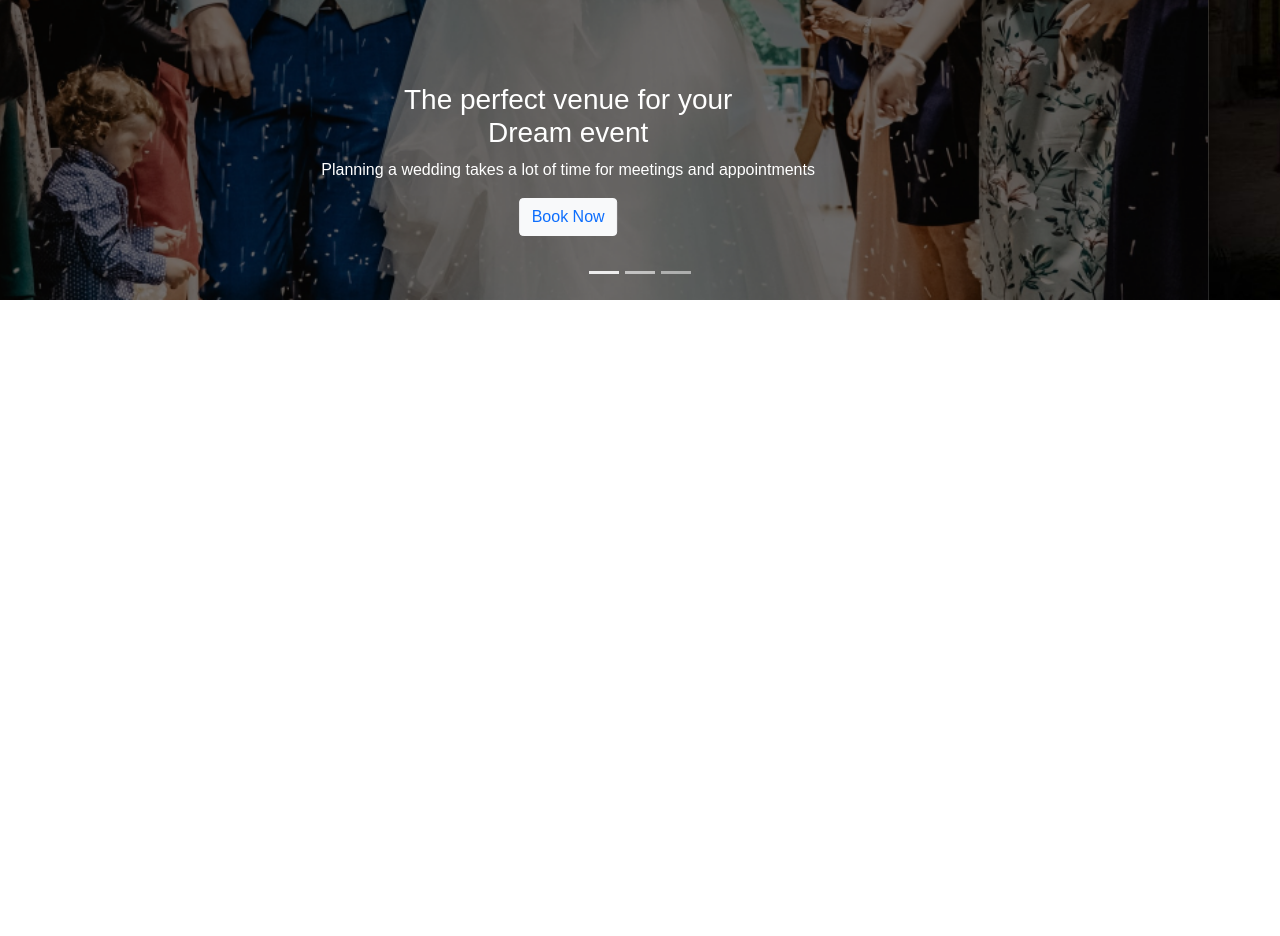
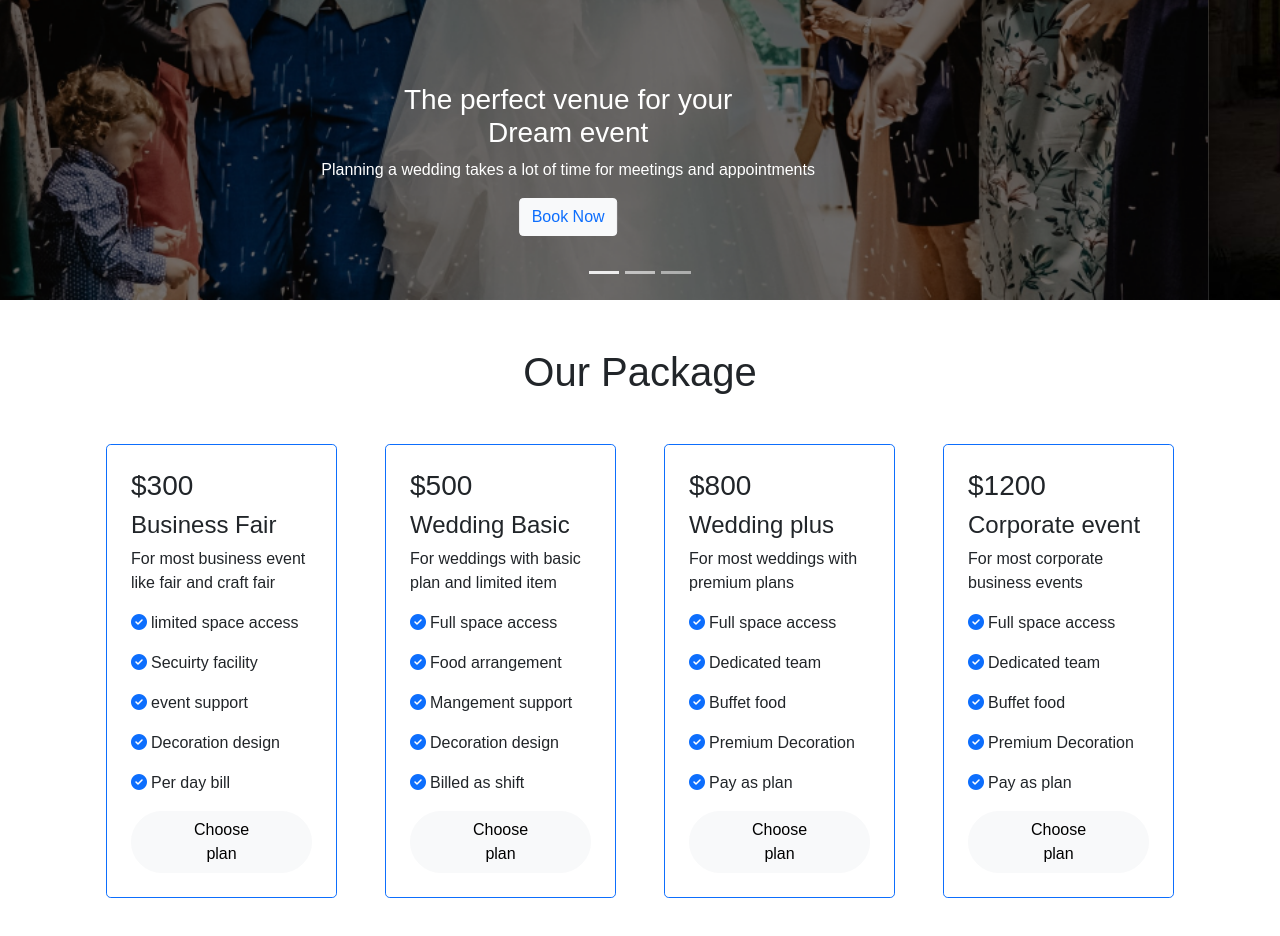
Before and after one commit to SakibAhamedKhan/weddingDream-convention-center, a plain HTML site: page index.html in a window 1280 px wide. Shown: the part 500-1436 px from the top of the page. Before the commit the page ends 800 px from the top, so only its background shows below. Drawn offline with nearby package versions, Linux system fonts and the light colour scheme.

Commit message:
our package section done

```diff
--- a/css/style.css
+++ b/css/style.css
@@ -3,6 +3,40 @@
 	font-family: 'Poppins', sans-serif;
 }
 
+/* Home section */
 .image-slider-wh {
 	object-fit: cover;
 }
+
+/* Choose Plan section */
+.choosed-plan-custom {
+
+	justify-content: space-between !important;
+	transition: all 0.5s ease-in-out;
+}
+
+.choosed-plan-custom:hover {
+	background: #3F87F5 !important;
+	color: white;
+	transform: scale(1.120);
+	box-shadow: 0px 42px 34px rgba(63, 135, 245, 0.25);
+
+}
+
+.choosed-plan-custom:hover .fa-check-circle {
+	color: white !important;
+}
+
+.choosed-plan-custom:hover .choose-plan-badge-custom {
+	display: block !important;
+}
+
+
+@media screen and (max-width:600px) {
+	.nav-logo-custom {
+		font-size: 14px !important;
+		word-wrap: break-word;
+	}
+
+
+}
--- a/index.html
+++ b/index.html
@@ -1,5 +1,6 @@
 <!DOCTYPE html>
 <html lang="en">
+
 <head>
 	<meta charset="UTF-8">
 	<meta http-equiv="X-UA-Compatible" content="IE=edge">
@@ -8,15 +9,23 @@
 	<!-- custom css -->
 	<link rel="stylesheet" href="css/style.css">
 	<!-- Bootstrap css -->
-	<link href="https://cdn.jsdelivr.net/npm/bootstrap@5.1.3/dist/css/bootstrap.min.css" rel="stylesheet" integrity="sha384-1BmE4kWBq78iYhFldvKuhfTAU6auU8tT94WrHftjDbrCEXSU1oBoqyl2QvZ6jIW3" crossorigin="anonymous">
+	<link href="https://cdn.jsdelivr.net/npm/bootstrap@5.1.3/dist/css/bootstrap.min.css" rel="stylesheet"
+		integrity="sha384-1BmE4kWBq78iYhFldvKuhfTAU6auU8tT94WrHftjDbrCEXSU1oBoqyl2QvZ6jIW3"
+		crossorigin="anonymous">
+	<!-- Font awesome link -->
+	<script src="https://kit.fontawesome.com/44a290f6bd.js" crossorigin="anonymous"></script>
 </head>
+
 <body>
 	<header>
 		<!-- Nav bar -->
 		<nav class="navbar navbar-expand-lg navbar-light bg-white fixed-top">
 			<div class="container">
-			  <a class="navbar-brand" href="#">WeddingDream Convention Center</a>
-			  <button class="navbar-toggler" type="button" data-bs-toggle="collapse" data-bs-target="#navbarText" aria-controls="navbarText" aria-expanded="false" aria-label="Toggle navigation">
+				<a class="navbar-brand fw-bold text-wrap nav-logo-custom" href="#">WeddingDream
+					Convention Center</a>
+				<button class="navbar-toggler" type="button" data-bs-toggle="collapse"
+					data-bs-target="#navbarText" aria-controls="navbarText" aria-expanded="false"
+					aria-label="Toggle navigation">
 					<span class="navbar-toggler-icon"></span>
 				</button>
 				<div class="collapse navbar-collapse" id="navbarText">
@@ -44,47 +53,187 @@
 		<section class=".container-fluid m-auto">
 			<div id="carouselExampleCaptions" class="carousel slide" data-bs-ride="carousel">
 				<div class="carousel-indicators">
-				  <button type="button" data-bs-target="#carouselExampleCaptions" data-bs-slide-to="0" class="active" aria-current="true" aria-label="Slide 1"></button>
-				  <button type="button" data-bs-target="#carouselExampleCaptions" data-bs-slide-to="1" aria-label="Slide 2"></button>
-				  <button type="button" data-bs-target="#carouselExampleCaptions" data-bs-slide-to="2" aria-label="Slide 3"></button>
+					<button type="button" data-bs-target="#carouselExampleCaptions"
+						data-bs-slide-to="0" class="active" aria-current="true"
+						aria-label="Slide 1"></button>
+					<button type="button" data-bs-target="#carouselExampleCaptions"
+						data-bs-slide-to="1" aria-label="Slide 2"></button>
+					<button type="button" data-bs-target="#carouselExampleCaptions"
+						data-bs-slide-to="2" aria-label="Slide 3"></button>
 				</div>
 				<div class="carousel-inner">
 					<div class="carousel-item active">
-				    <img src="images/banner.png" class="d-block w-100 vh-100 image-slider-wh" alt="...">
+						<img src="images/banner.png"
+							class="d-block w-100 vh-100 image-slider-wh" alt="...">
 						<div class="carousel-caption d-md-block">
 							<h5 class="fs-3">The perfect venue for your<br>
 								Dream event</h5>
-				      <p class="fw-lighter">Planning a wedding takes a lot of time for meetings and appointments</p>
-				      <button class="btn btn-light text-primary mb-4">Book Now</button>
+							<p class="fw-lighter">Planning a wedding takes a lot of time for
+								meetings and appointments</p>
+							<button class="btn btn-light text-primary mb-4">Book
+								Now</button>
 						</div>
 					</div>
 					<div class="carousel-item">
-				    <img src="images/imgonline-com-ua-resize-dNCHNBejLvu4VEZ9.jpg" class="d-block w-100 vh-100 image-slider-wh" alt="...">
+						<img src="images/imgonline-com-ua-resize-dNCHNBejLvu4VEZ9.jpg"
+							class="d-block w-100 vh-100 image-slider-wh" alt="...">
 						<div class="carousel-caption d-md-block">
 							<h5 class="fs-2">The perfect venue for your<br>
 								next event</h5>
-				      <p class="fw-lighter">A lot of what you see online and on websites like Pinterest comes to life at a show</p>
-				      <button class="btn btn-light text-primary mb-4">Book Now</button>
+							<p class="fw-lighter">A lot of what you see online and on
+								websites like Pinterest comes to life at a show</p>
+							<button class="btn btn-light text-primary mb-4">Book
+								Now</button>
 						</div>
 					</div>
 					<div class="carousel-item">
-				    <img src="images/imgonline-com-ua-resize-ht5H8Uqo8jfab.jpg" class="d-block w-100 vh-100 image-slider-wh alt="...">
+						<img src="images/imgonline-com-ua-resize-ht5H8Uqo8jfab.jpg"
+							class="d-block w-100 vh-100 image-slider-wh alt=" ...">
 						<div class="carousel-caption d-md-block">
 							<h5 class="fs-2">The perfect venue for your<br>
 								next reception</h5>
-				      <p class="fw-lighter">Most bridal shows feature a fashion show where models strut down a runway rocking</p>
-				      <button class="btn btn-light text-primary mb-4">Book Now</button>
+							<p class="fw-lighter">Most bridal shows feature a fashion show
+								where models strut down a runway rocking</p>
+							<button class="btn btn-light text-primary mb-4">Book
+								Now</button>
 						</div>
 					</div>
 				</div>
-				<button class="carousel-control-prev" type="button" data-bs-target="#carouselExampleCaptions" data-bs-slide="prev">
+				<button class="carousel-control-prev" type="button"
+					data-bs-target="#carouselExampleCaptions" data-bs-slide="prev">
 					<span class="carousel-control-prev-icon" aria-hidden="true"></span>
 					<span class="visually-hidden">Previous</span>
 				</button>
-				<button class="carousel-control-next" type="button" data-bs-target="#carouselExampleCaptions" data-bs-slide="next">
+				<button class="carousel-control-next" type="button"
+					data-bs-target="#carouselExampleCaptions" data-bs-slide="next">
 					<span class="carousel-control-next-icon" aria-hidden="true"></span>
 					<span class="visually-hidden">Next</span>
 				</button>
+			</div>
+		</section>
+		<!-- Our Package section -->
+		<section class="container my-5">
+			<h1 class="text-center mb-5">Our Package
+			</h1>
+			<div class="row row-cols-1 row-cols-md-2 row-cols-lg-3 row-cols-xl-4 g-5 mx-4 mx-md-0 mx-lg-0">
+				<div class="col">
+					<div class="card h-100 border border-primary rounded-3 position-relative p-4 choosed-plan-custom
+						">
+						<span
+							class="d-none position-absolute top-0 start-100 translate-middle badge rounded-pill bg-danger choose-plan-badge-custom">
+							Business
+							<span class="visually-hidden">unread messages</span>
+						</span>
+						<h3>$300</h3>
+						<h4>Business Fair</h4>
+						<p>For most business event like fair and craft fair</p>
+						<div>
+							<p><i class="fas fa-check-circle me-1 text-primary"></i>limited
+								space access</p>
+							<p><i class="fas fa-check-circle me-1 text-primary"></i>Secuirty
+								facility</p>
+							<p><i class="fas fa-check-circle me-1 text-primary"></i>event
+								support</p>
+							<p><i class="fas fa-check-circle me-1 text-primary"></i>Decoration
+								design</p>
+							<p><i class="fas fa-check-circle me-1 text-primary"></i>Per
+								day bill</p>
+
+						</div>
+
+						<button class="align-self-xl-end btn btn-light rounded-pill px-5">Choose
+							plan</button>
+
+					</div>
+				</div>
+				<div class="col">
+					<div
+						class="card h-100 border border-primary rounded-3 position-relative p-4 choosed-plan-custom">
+						<span
+							class="d-none position-absolute top-0 start-100 translate-middle badge rounded-pill bg-danger choose-plan-badge-custom">
+							Basic
+							<span class="visually-hidden">unread messages</span>
+						</span>
+						<h3>$500</h3>
+						<h4>Wedding Basic</h4>
+						<p>For weddings with basic plan and limited item</p>
+						<div>
+							<p><i class="fas fa-check-circle me-1 text-primary"></i>Full
+								space access</p>
+							<p><i class="fas fa-check-circle me-1 text-primary"></i>Food
+								arrangement</p>
+							<p><i class="fas fa-check-circle me-1 text-primary"></i>Mangement
+								support</p>
+							<p><i class="fas fa-check-circle me-1 text-primary"></i>Decoration
+								design</p>
+							<p><i class="fas fa-check-circle me-1 text-primary"></i>Billed
+								as shift</p>
+
+						</div>
+
+						<button class="btn btn-light rounded-pill px-5">Choose
+							plan</button>
+
+					</div>
+				</div>
+				<div class="col">
+					<div
+						class="card h-100 border border-primary rounded-3 position-relative p-4 choosed-plan-custom">
+						<span
+							class="d-none position-absolute top-0 start-100 translate-middle badge rounded-pill bg-danger choose-plan-badge-custom">
+							Plus
+							<span class="visually-hidden">unread messages</span>
+						</span>
+						<h3>$800</h3>
+						<h4>Wedding plus</h4>
+						<p>For most weddings with premium plans</p>
+						<div>
+							<p><i class="fas fa-check-circle me-1 text-primary"></i>Full
+								space access</p>
+							<p><i class="fas fa-check-circle me-1 text-primary"></i>Dedicated
+								team</p>
+							<p><i class="fas fa-check-circle me-1 text-primary"></i>Buffet
+								food</p>
+							<p><i class="fas fa-check-circle me-1 text-primary"></i>Premium
+								Decoration</p>
+							<p><i class="fas fa-check-circle me-1 text-primary"></i>Pay
+								as plan</p>
+						</div>
+
+						<button class="btn btn-light rounded-pill px-5">Choose
+							plan</button>
+
+					</div>
+				</div>
+				<div class="col">
+					<div
+						class="card h-100 border border-primary rounded-3 position-relative p-4 choosed-plan-custom">
+						<span
+							class="d-none position-absolute top-0 start-100 translate-middle badge rounded-pill bg-danger choose-plan-badge-custom">
+							Corporate
+							<span class="visually-hidden">unread messages</span>
+						</span>
+						<h3>$1200</h3>
+						<h4>Corporate event</h4>
+						<p>For most corporate business events</p>
+						<div>
+							<p><i class="fas fa-check-circle me-1 text-primary"></i>Full
+								space access</p>
+							<p><i class="fas fa-check-circle me-1 text-primary"></i>Dedicated
+								team</p>
+							<p><i class="fas fa-check-circle me-1 text-primary"></i>Buffet
+								food</p>
+							<p><i class="fas fa-check-circle me-1 text-primary"></i>Premium
+								Decoration</p>
+							<p><i class="fas fa-check-circle me-1 text-primary"></i>Pay
+								as plan</p>
+						</div>
+
+						<button class="btn btn-light rounded-pill px-5">Choose
+							plan</button>
+
+					</div>
+				</div>
 			</div>
 		</section>
 
@@ -93,6 +242,9 @@
 
 	</footer>
 	<!-- Bootstrap js -->
-	<script src="https://cdn.jsdelivr.net/npm/bootstrap@5.1.3/dist/js/bootstrap.bundle.min.js" integrity="sha384-ka7Sk0Gln4gmtz2MlQnikT1wXgYsOg+OMhuP+IlRH9sENBO0LRn5q+8nbTov4+1p" crossorigin="anonymous"></script>
+	<script src="https://cdn.jsdelivr.net/npm/bootstrap@5.1.3/dist/js/bootstrap.bundle.min.js"
+		integrity="sha384-ka7Sk0Gln4gmtz2MlQnikT1wXgYsOg+OMhuP+IlRH9sENBO0LRn5q+8nbTov4+1p"
+		crossorigin="anonymous"></script>
 </body>
+
 </html>
```
Lines whose indentation alone changed are shown as unchanged.
